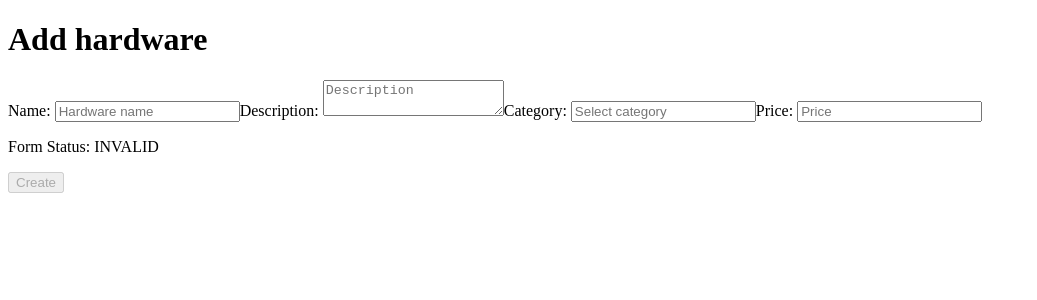
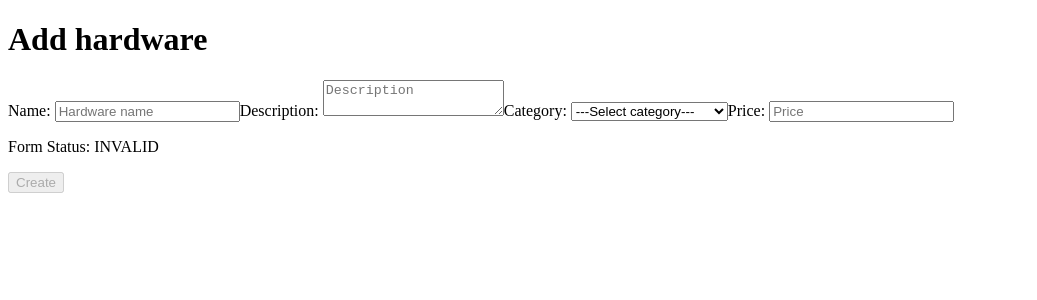
Before and after one commit to Haivex/mdboostrap-recruitment-app, an Angular app: page / in a window 1280 px wide. Shown: the top 300 px of the page, without its empty margins (0-1037 px from the left). Built offline with nearby package versions, Linux system fonts and the light colour scheme.

Commit message:
chore: add select

```diff
--- a/src/app/hardware-form/hardware-form.component.html
+++ b/src/app/hardware-form/hardware-form.component.html
@@ -23,13 +23,19 @@
     </label>
     <label
       >Category:
-      <input
+      <select
         type="select"
         formControlName="category"
         id="category"
         placeholder="Select category"
-        required
-    /></label>
+        required>
+        <option value="" disabled>---Select category---</option>
+        <option value="podzespoły komputera">podzespoły komputera</option>
+        <option value="urządzenia peryferyjne">urządzenia peryferyjne</option>
+        <option value="oprogramowanie">oprogramowanie</option>
+        <option value="inne">inne</option>
+      </select>
+      </label>
     <p
       *ngIf=" category.invalid && (category.dirty || category.touched) && category.errors?.['required']"
     >
```
